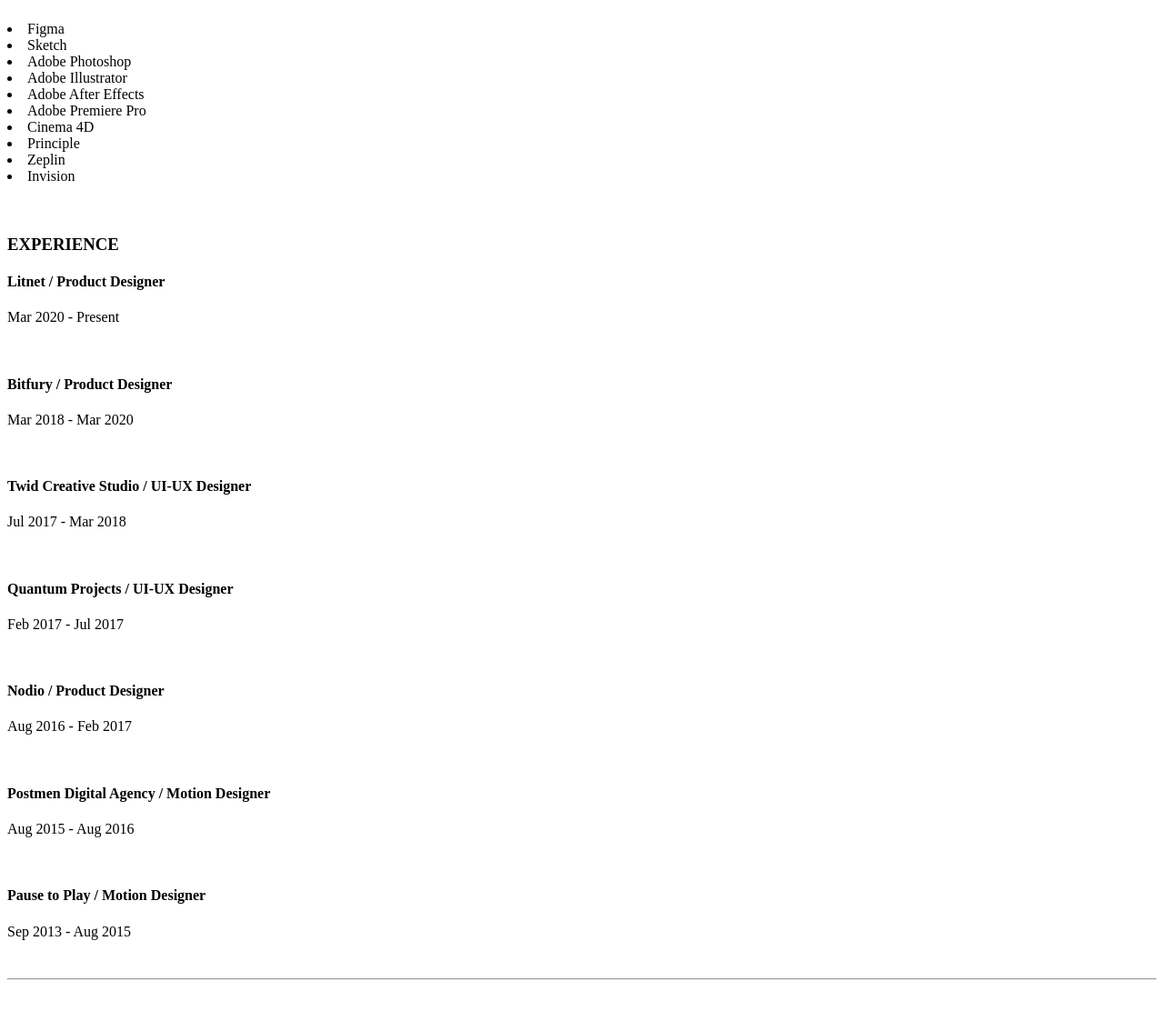
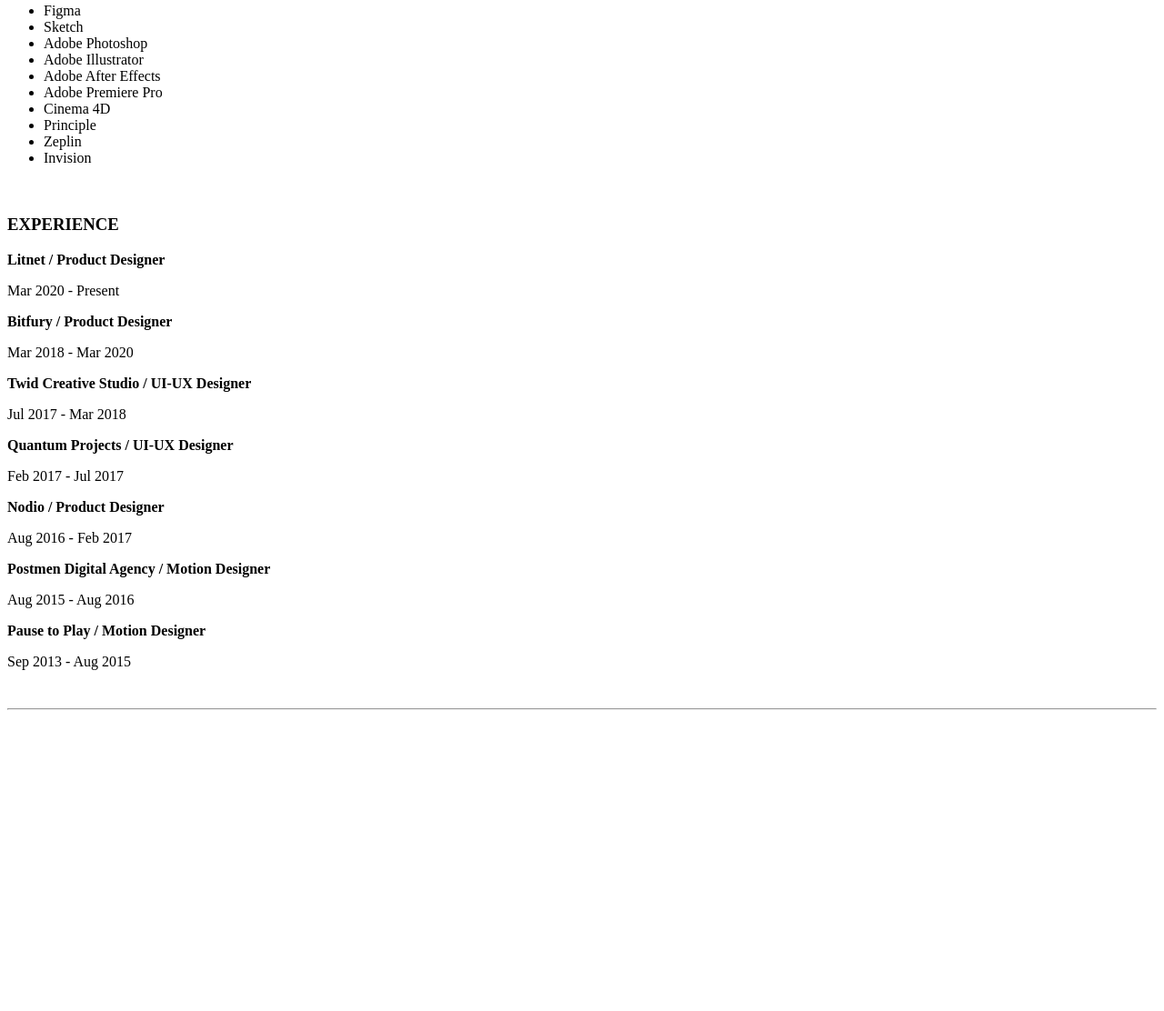
Before and after one commit to Sergiopushkar/Serhij-Homework, a plain HTML site: page index.html in a window 1280 px wide. Shown: the part 760-1872 px from the top of the page at 91% size. After the commit the page ends 1575 px from the top, so only its background shows below. Drawn offline with Linux system fonts and the light colour scheme.

Commit message:
Add files via upload

```diff
--- a/index.html
+++ b/index.html
@@ -1,34 +1,38 @@
 <!DOCTYPE html>
 <html lang="en">
+
 <head>
     <meta charset="UTF-8">
     <meta name="viewport" content="width=device-width, initial-scale=1.0">
     <title>Serhul Pushkar CV</title>
 </head>
+
 <body>
     <div>
         <h1>Serhij Pushkar</h1>
         <h2>Product Designer</h2>
         <p>Hello! I am a multidisciplinary designer from Kiev with experience over 8 years.
             My goal is to simplify the interaction between the person and the product,
-            taking into account the business goals and the technological aspect.</p>
+            taking into account the business goals and the technological aspect.
+        </p>
         <p>I love everything related to design and technology.
             I am fond of music and vocals. In my free time I read books,
             watch movies and play on PS4.
-            I am constantly studying and open to everything new.</p>
+            I am constantly studying and open to everything new.
+        </p>
     </div>
- <br>
- <hr>
- <br>
+    <br/>
+    <hr/>
+    <br/>
     <div>
         <h3>CONTACTS</h3>
         <p><b>Mail:</b> Sergiopushkar.92@gmail.com</p>
         <p><b>Phone:</b> +380660102366</p>
     </div>
- <br>
- <br>
+    <br/>
     <div>
         <h3>INDUSTRY KNOWLEDGE</h3>
+        <ul>
             <li>Product Design</li>
             <li>User Interface</li>
             <li>Prototyping</li>
@@ -39,11 +43,12 @@
             <li>Interaction Design</li>
             <li>Wireframing</li>
             <li>Product Management</li>
+        </ul>
     </div>
- <br>
- <br>
+    <br/>
     <div>
         <h3>TOOLS</h3>
+        <ul>
             <li>Figma</li>
             <li>Sketch</li>
             <li>Adobe Photoshop</li>
@@ -54,35 +59,36 @@
             <li>Principle</li>
             <li>Zeplin</li>
             <li>Invision</li>
+        </ul>
     </div>
- <br>
- <br>
+    <br/>
     <div>
         <h3>EXPERIENCE</h3>
-        <h4>Litnet / Product Designer</h4>
+        <p><b>Litnet / Product Designer</b></p>
         <p>Mar 2020 - Present</p>
-        <br>
-        <h4>Bitfury / Product Designer</h4>
-        <p>Mar 2018 - Mar 2020</p>
-        <br>
-        <h4>Twid Creative Studio / UI-UX Designer</h4>
+
+        <p><b>Bitfury / Product Designer</b></p>
+        <p></p>Mar 2018 - Mar 2020</p>
+
+        <p><b>Twid Creative Studio / UI-UX Designer</b></p>
         <p>Jul 2017 - Mar 2018</p>
-        <br>
-        <h4>Quantum Projects / UI-UX Designer</h4>
+
+        <p><b>Quantum Projects / UI-UX Designer</b></p>
         <p>Feb 2017 - Jul 2017</p>
-        <br>
-        <h4>Nodio / Product Designer</h4>
+
+        <p><b>Nodio / Product Designer</b></p>
         <p>Aug 2016 - Feb 2017</p>
-        <br>
-        <h4>Postmen Digital Agency / Motion Designer</h4>
+
+        <p><b>Postmen Digital Agency / Motion Designer</b></p>
         <p>Aug 2015 - Aug 2016</p>
-        <br>
-        <h4>Pause to Play / Motion Designer</h4>
+
+        <p><b>Pause to Play / Motion Designer</b></p>
         <p>Sep 2013 - Aug 2015</p>
     </div>
- <br>
- <hr>
- <br>
+    <br/>
+    <hr/>
+    <br/>
 
 </body>
+
 </html>
```
Lines whose indentation alone changed are shown as unchanged.
